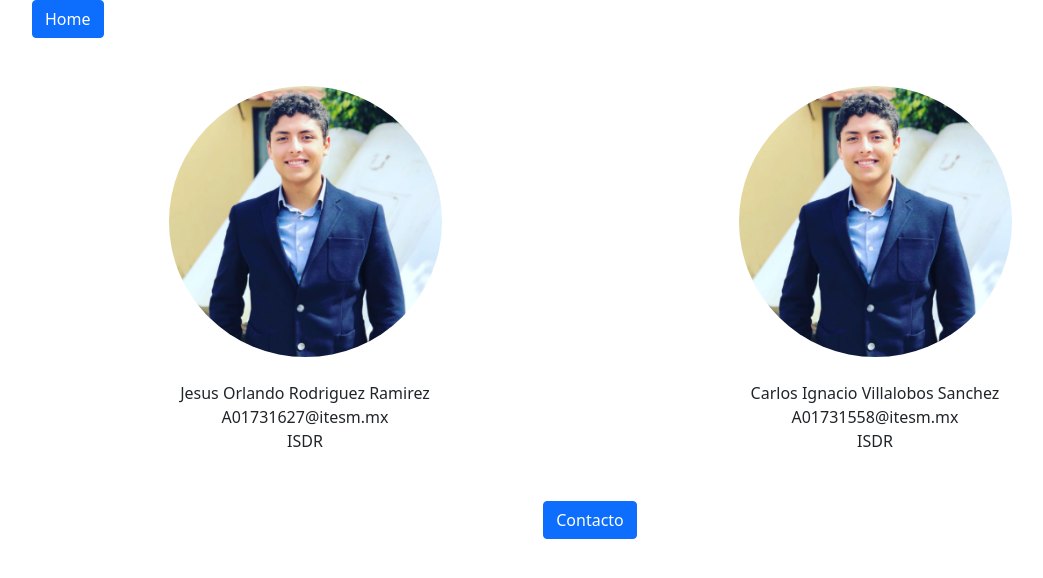
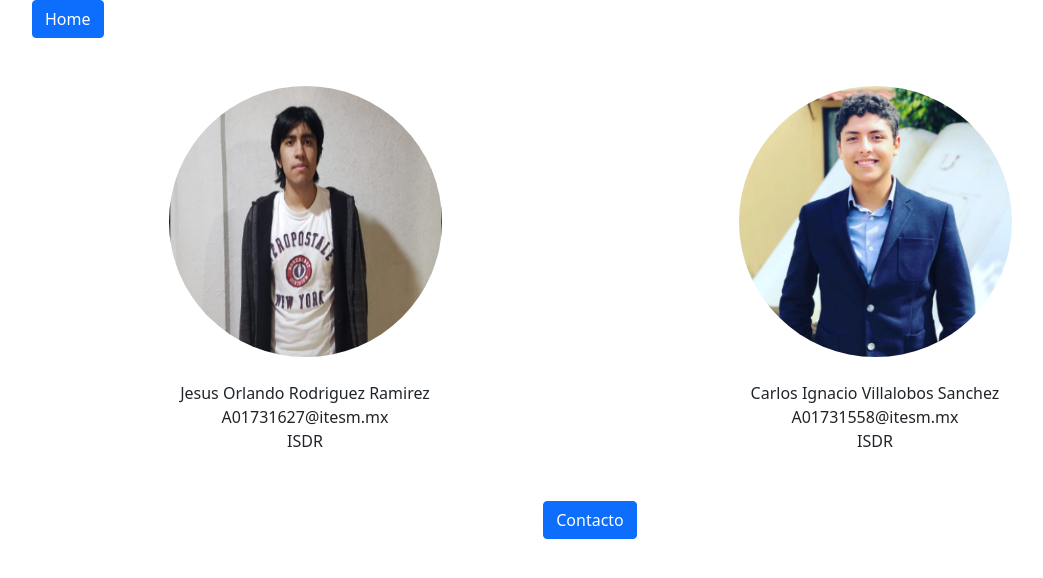
Before and after one commit to JesusRodriguezR/DAWPrimerParcial, a plain HTML site: page AcercaDe.html in a window 1280 px wide. Shown: the whole page, without its empty margins (50-1093 px from the left). Drawn offline with nearby package versions, Linux system fonts and the light colour scheme.

Commit message:
added jesus

```diff
--- a/AcercaDe.html
+++ b/AcercaDe.html
@@ -14,7 +14,7 @@
     <br><br>
 
     <div class="row">
-        <div class="col-sm text-center"><img src="carlos.png" class= "rounded-circle" width="50%" height="100%"></div>
+        <div class="col-sm text-center"><img src="jesus.png" class= "rounded-circle" width="50%" height="100%"></div>
         <div class="col-sm text-center"><img src="carlos.png" class= "rounded-circle" width="50%" height="100%"></div>
     </div>
     <br>
```
Also changed, not shown: jesus.png (added).
